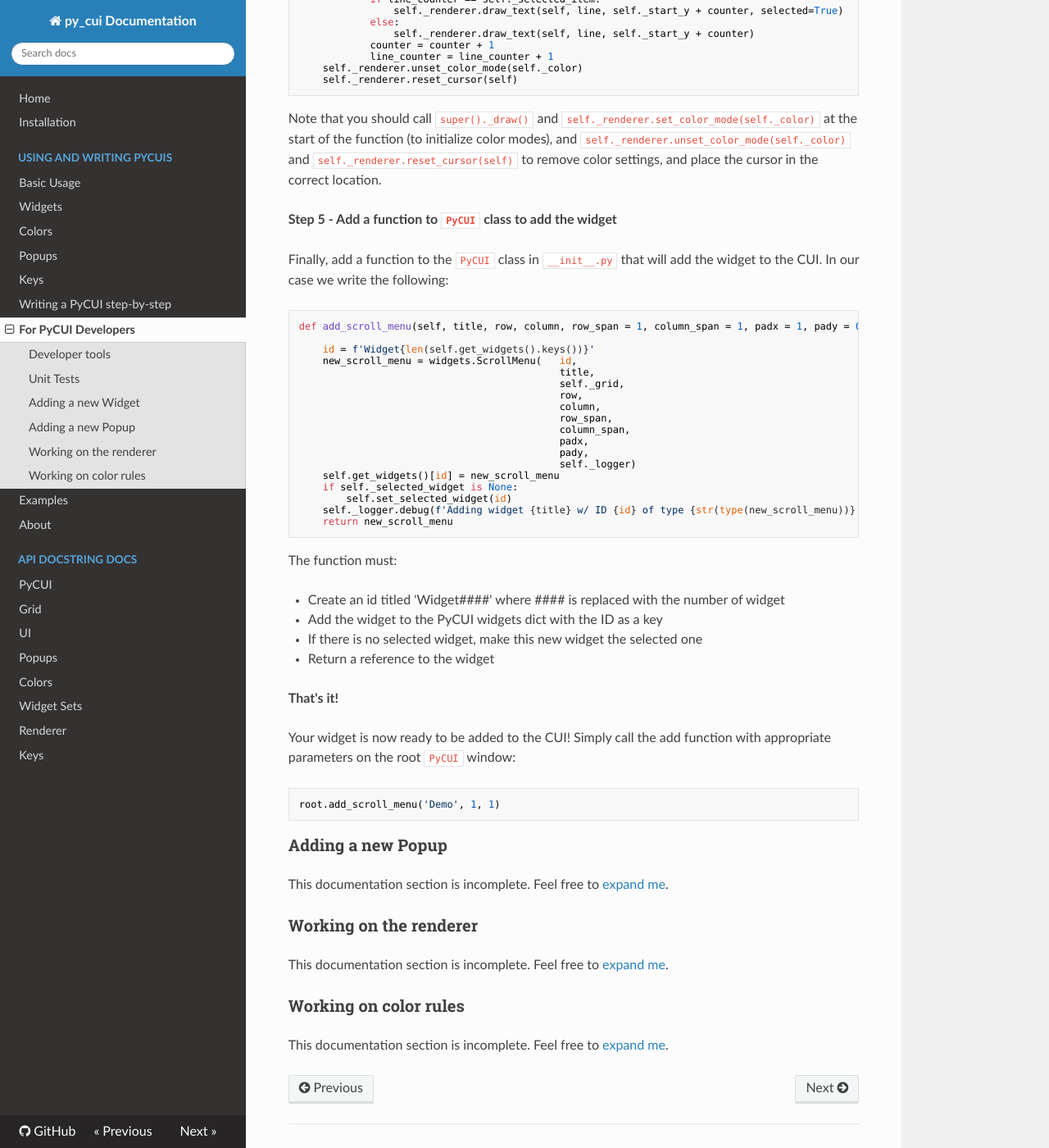
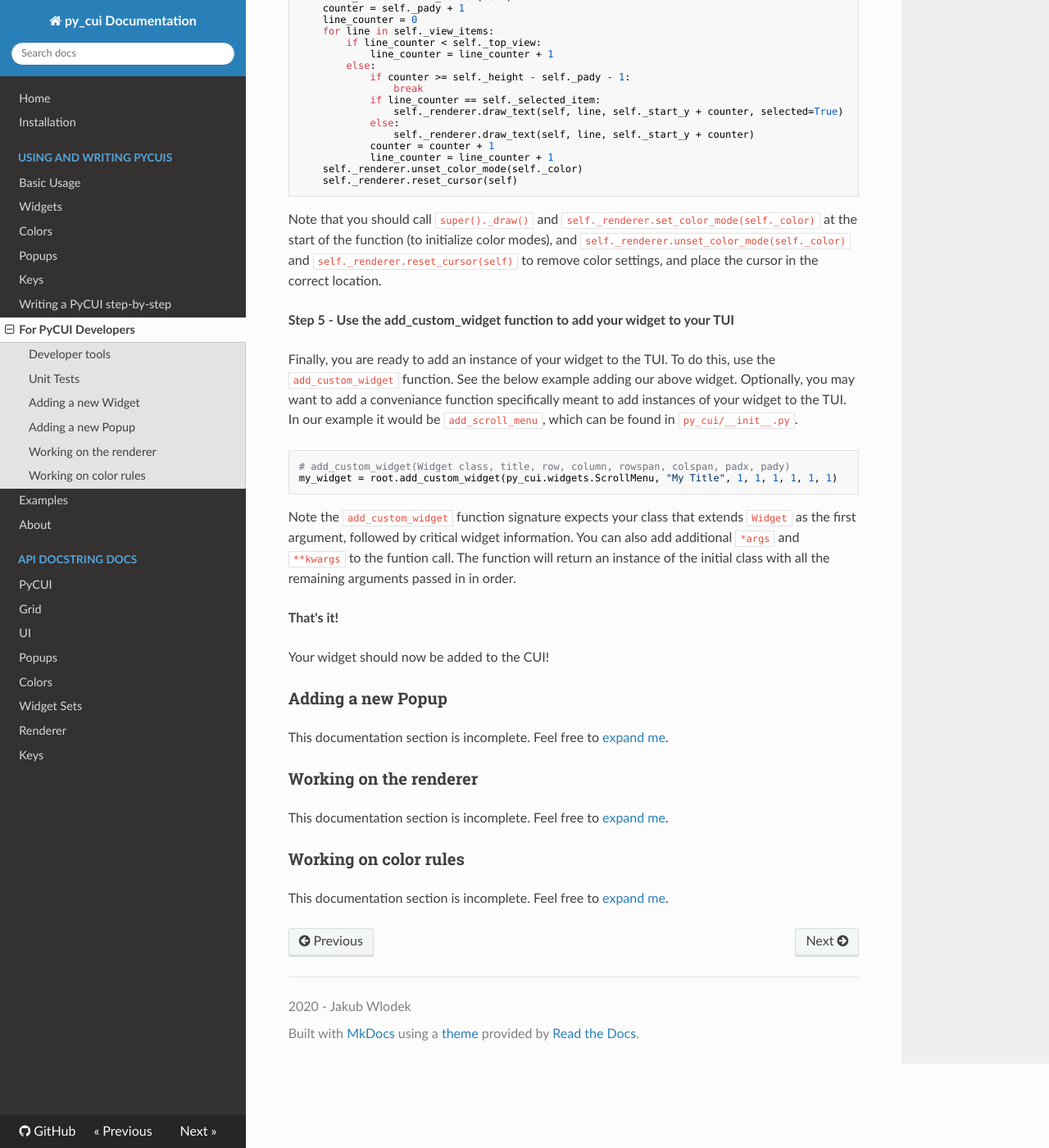
Before and after one commit to jwlodek/py_cui, an MkDocs documentation site: the page built from docs/developers.md, in a window 1280 px wide and 1400 px high, scrolled down 4193 px. Shown: the whole window at 82% size. Built offline with MkDocs 1.6.1, drawn with Linux system fonts in a browser that asks for light colours; nearby versions of some CDN libraries; some of the changed text lies outside the part shown.

Commit message:
Update adding widget docs with add_custom_widget function

````diff
--- a/docs/developers.md
+++ b/docs/developers.md
@@ -146,7 +146,10 @@ class ScrollMenu(Widget, py_cui.ui.MenuImplementation):
 
         super().draw()
 ```
+
 The `_handle_key_press` and `_draw` functions must be extended for your new widget. You may leave the `_handle_key_press` as above, if you don't require any keybindings for the widget. The `_draw` function must extended, as the base class does no drawing itself, instead just setting up color rules.
+
+In addition, any widget class you develop must have the arguments `(self, id, title, grid, row, column, row_span, column_span, padx, pady, logger)` in it's initializer, in that order, so that the `add_custom_widget` function will  work. Additional arguments or keyword arguments can follow these.
 
 **Step 3 - Add Key Bindings**
 
@@ -199,43 +202,20 @@ def _draw(self):
 
 Note that you should call `super()._draw()` and `self._renderer.set_color_mode(self._color)` at the start of the function (to initialize color modes), and `self._renderer.unset_color_mode(self._color)` and `self._renderer.reset_cursor(self)` to remove color settings, and place the cursor in the correct location.
 
-**Step 5 - Add a function to `PyCUI` class to add the widget**
+**Step 5 - Use the add_custom_widget function to add your widget to your TUI**
 
-Finally, add a function to the `PyCUI` class in `__init__.py` that will add the widget to the CUI. In our case we write the following:
+Finally, you are ready to add an instance of your widget to the TUI. To do this, use the `add_custom_widget` function. See the below example adding our above widget. Optionally, you may want to add a conveniance function specifically meant to add instances of your widget to the TUI. In our example it would be `add_scroll_menu`, which can be found in `py_cui/__init__.py`.
+
 ```Python
-def add_scroll_menu(self, title, row, column, row_span = 1, column_span = 1, padx = 1, pady = 0):
+# add_custom_widget(Widget class, title, row, column, rowspan, colspan, padx, pady)
+my_widget = root.add_custom_widget(py_cui.widgets.ScrollMenu, "My Title", 1, 1, 1, 1, 1, 1)
+```
 
-    id = f'Widget{len(self.get_widgets().keys())}'
-    new_scroll_menu = widgets.ScrollMenu(   id,
-                                            title,
-                                            self._grid,
-                                            row,
-                                            column,
-                                            row_span,
-                                            column_span,
-                                            padx,
-                                            pady,
-                                            self._logger)
-    self.get_widgets()[id] = new_scroll_menu
-    if self._selected_widget is None:
-        self.set_selected_widget(id)
-    self._logger.debug(f'Adding widget {title} w/ ID {id} of type {str(type(new_scroll_menu))}'
-    return new_scroll_menu
-```
-The function must:
-
-* Create an id titled 'Widget####' where #### is replaced with the number of widget
-* Add the widget to the PyCUI widgets dict with the ID as a key
-* If there is no selected widget, make this new widget the selected one
-* Return a reference to the widget
+Note the `add_custom_widget` function signature expects your class that extends `Widget` as the first argument, followed by critical widget information. You can also add additional `*args` and `**kwargs` to the funtion call. The function will return an instance of the initial class with all the remaining arguments passed in in order.
 
 **That's it!**
 
-Your widget is now ready to be added to the CUI! Simply call the add function with appropriate parameters on the root `PyCUI` window:
-
-```Python
-root.add_scroll_menu('Demo', 1, 1)
-```
+Your widget should now be added to the CUI!
 
 ### Adding a new Popup
 
````
